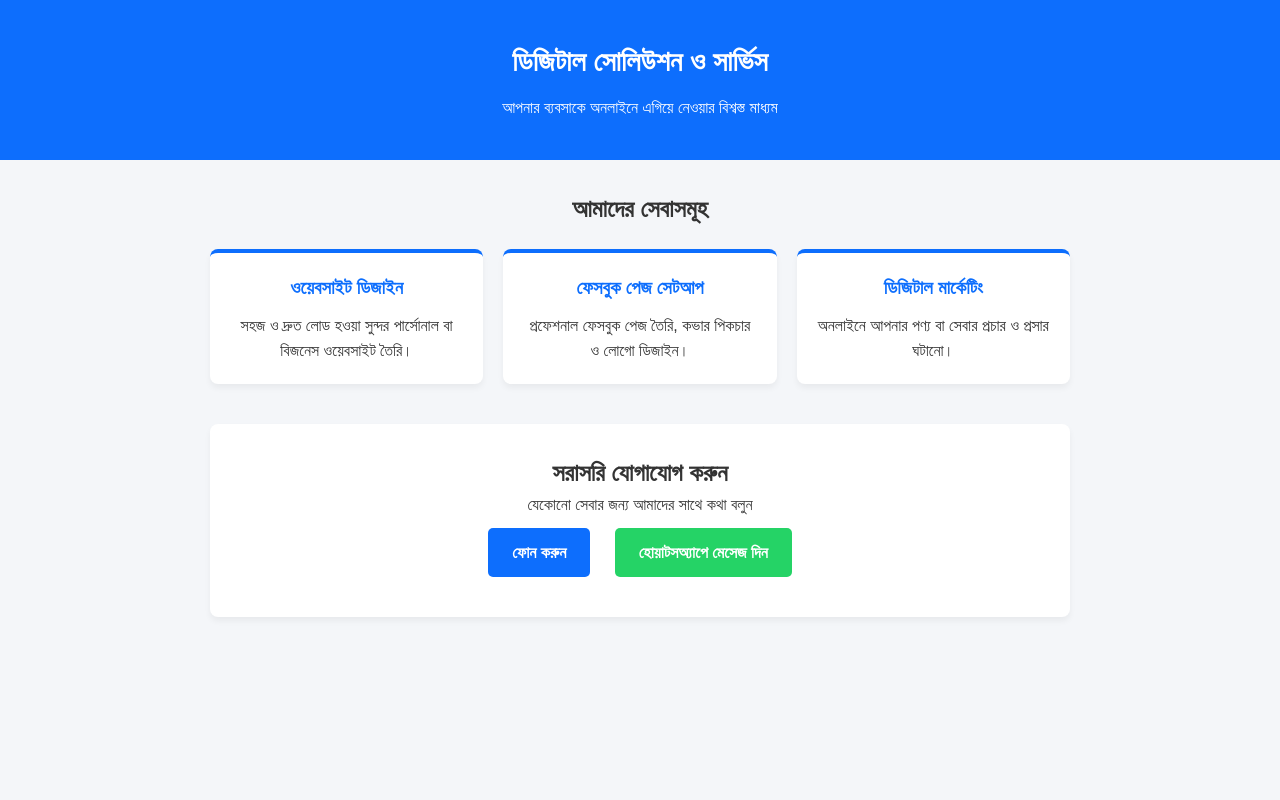
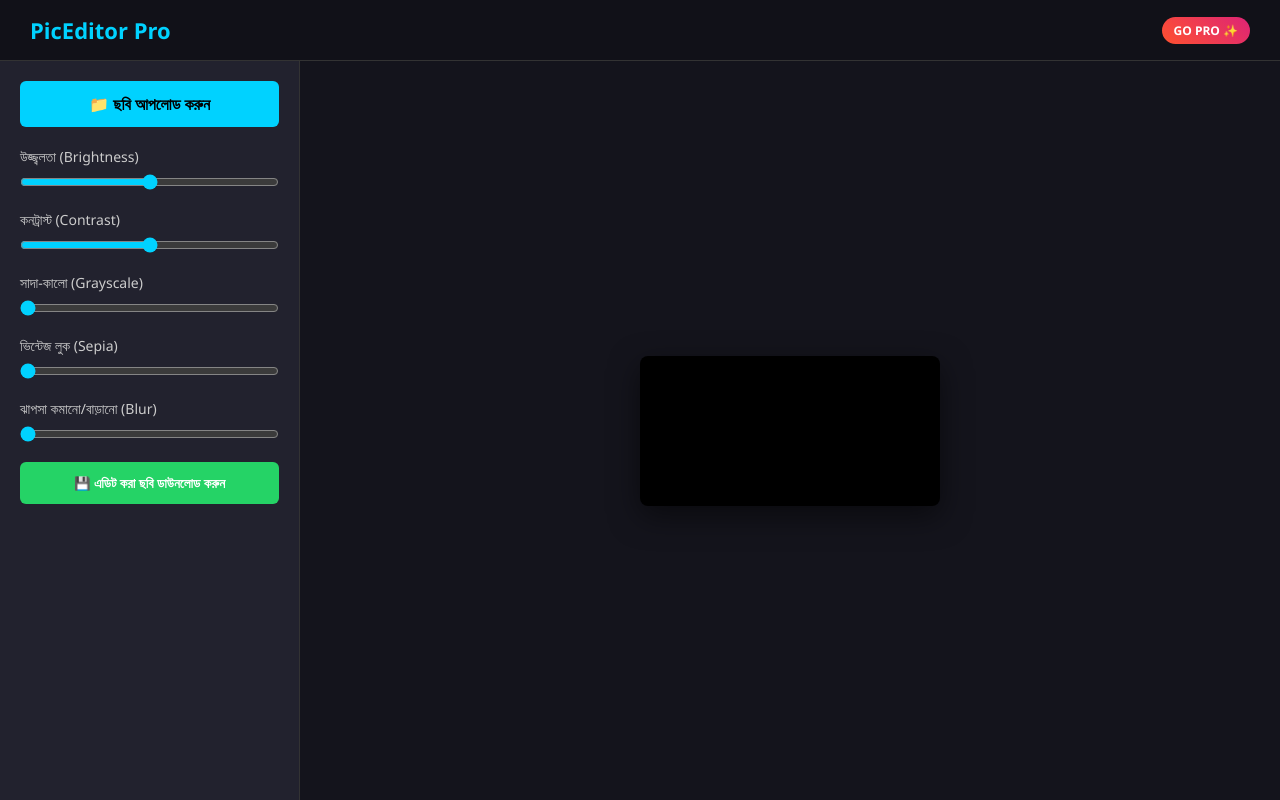
Before and after one commit to mdramimhossensiam3-lab/mdrafimhossen-lab.github.io, a plain HTML site: page index.html in a window 1280 px wide. Drawn offline with Linux system fonts and the light colour scheme.

Commit message:
Update index.html

```diff
--- a/index.html
+++ b/index.html
@@ -3,105 +3,268 @@
 <head>
     <meta charset="UTF-8">
     <meta name="viewport" content="width=device-width, initial-scale=1.0">
-    <title>ডিজিটাল সার্ভিস ও সোশ্যাল মিডিয়া মোকাবেলা</title>
+    <title>Pro Photo Editor & Creator</title>
     <style>
         * {
             box-sizing: border-box;
             margin: 0;
             padding: 0;
+            font-family: 'Segoe UI', Tahoma, Geneva, Verdana, sans-serif;
         }
         body {
-            font-family: Arial, sans-serif;
-            background-color: #f4f6f9;
-            color: #333;
-            line-height: 1.6;
+            background-color: #1a1a24;
+            color: #fff;
+            display: flex;
+            flex-direction: column;
+            min-height: 100vh;
         }
+        /* Navbar */
         header {
-            background: #0d6efd;
-            color: white;
-            padding: 40px 20px;
+            background: #111118;
+            padding: 15px 30px;
+            display: flex;
+            justify-content: space-between;
+            align-items: center;
+            border-bottom: 1px solid #333;
+        }
+        .logo {
+            font-size: 22px;
+            font-weight: bold;
+            color: #00d2ff;
+        }
+        .pro-badge {
+            background: linear-gradient(45deg, #ff512f, #dd2476);
+            padding: 5px 12px;
+            border-radius: 20px;
+            font-size: 12px;
+            font-weight: bold;
+            cursor: pointer;
+        }
+
+        /* Main Workspace */
+        .workspace {
+            display: flex;
+            flex: 1;
+            flex-wrap: wrap;
+        }
+        .sidebar {
+            width: 300px;
+            background: #22222e;
+            padding: 20px;
+            display: flex;
+            flex-direction: column;
+            gap: 20px;
+            border-right: 1px solid #333;
+        }
+        .canvas-area {
+            flex: 1;
+            display: flex;
+            justify-content: center;
+            align-items: center;
+            padding: 20px;
+            background: #14141c;
+            min-height: 400px;
+        }
+        canvas {
+            max-width: 100%;
+            max-height: 70vh;
+            border-radius: 8px;
+            box-shadow: 0 10px 30px rgba(0,0,0,0.5);
+            background: #000;
+        }
+
+        /* Controls */
+        .control-group {
+            display: flex;
+            flex-direction: column;
+            gap: 8px;
+        }
+        .control-group label {
+            font-size: 14px;
+            color: #ccc;
+        }
+        input[type="range"] {
+            width: 100%;
+            accent-color: #00d2ff;
+        }
+        .file-btn, .action-btn {
+            background: #00d2ff;
+            color: #000;
+            padding: 12px;
+            border: none;
+            border-radius: 6px;
+            font-weight: bold;
+            cursor: pointer;
             text-align: center;
+            transition: 0.3s;
         }
-        header h1 {
-            font-size: 28px;
-            margin-bottom: 10px;
+        .file-btn:hover, .action-btn:hover {
+            background: #0099cc;
+            color: #fff;
         }
-        .container {
-            max-width: 900px;
-            margin: 30px auto;
-            padding: 0 20px;
-        }
-        .services-grid {
-            display: grid;
-            grid-template-columns: repeat(auto-fit, minmax(250px, 1fr));
-            gap: 20px;
-            margin-top: 20px;
-        }
-        .card {
-            background: white;
-            padding: 20px;
-            border-radius: 8px;
-            box-shadow: 0 4px 6px rgba(0,0,0,0.05);
-            text-align: center;
-            border-top: 4px solid #0d6efd;
-        }
-        .card h3 {
-            margin-bottom: 10px;
-            color: #0d6efd;
-        }
-        .contact-box {
-            background: #ffffff;
-            border-radius: 8px;
-            padding: 30px;
-            margin-top: 40px;
-            text-align: center;
-            box-shadow: 0 4px 6px rgba(0,0,0,0.05);
-        }
-        .btn {
-            display: inline-block;
-            padding: 12px 24px;
-            margin: 10px;
-            border-radius: 5px;
-            text-decoration: none;
-            font-weight: bold;
+        .download-btn {
+            background: #25d366;
             color: white;
         }
-        .btn-call { background-color: #0d6efd; }
-        .btn-whatsapp { background-color: #25d366; }
+        .download-btn:hover {
+            background: #1eb954;
+        }
+
+        /* Pro Modal */
+        .modal {
+            display: none;
+            position: fixed;
+            top: 0; left: 0; width: 100%; height: 100%;
+            background: rgba(0,0,0,0.8);
+            justify-content: center;
+            align-items: center;
+        }
+        .modal-content {
+            background: #22222e;
+            padding: 30px;
+            border-radius: 12px;
+            text-align: center;
+            max-width: 400px;
+        }
+        .modal-content h2 {
+            margin-bottom: 10px;
+            color: #ff512f;
+        }
+        .close-btn {
+            margin-top: 15px;
+            background: #555;
+            color: white;
+            padding: 8px 16px;
+            border: none;
+            border-radius: 4px;
+            cursor: pointer;
+        }
     </style>
 </head>
 <body>
 
     <header>
-        <h1>ডিজিটাল সোলিউশন ও সার্ভিস</h1>
-        <p>আপনার ব্যবসাকে অনলাইনে এগিয়ে নেওয়ার বিশ্বস্ত মাধ্যম</p>
+        <div class="logo">PicEditor Pro</div>
+        <div class="pro-badge" onclick="openProModal()">GO PRO ✨</div>
     </header>
 
-    <div class="container">
-        <h2 style="text-align: center;">আমাদের সেবাসমূহ</h2>
+    <div class="workspace">
+        <!-- Controls Sidebar -->
+        <div class="sidebar">
+            <input type="file" id="upload" accept="image/*" style="display:none">
+            <label for="upload" class="file-btn">📁 ছবি আপলোড করুন</label>
 
-        <div class="services-grid">
-            <div class="card">
-                <h3>ওয়েবসাইট ডিজাইন</h3>
-                <p>সহজ ও দ্রুত লোড হওয়া সুন্দর পার্সোনাল বা বিজনেস ওয়েবসাইট তৈরি।</p>
+            <div class="control-group">
+                <label>উজ্জ্বলতা (Brightness)</label>
+                <input type="range" id="brightness" min="0" max="200" value="100">
             </div>
-            <div class="card">
-                <h3>ফেসবুক পেজ সেটআপ</h3>
-                <p>প্রফেশনাল ফেসবুক পেজ তৈরি, কভার পিকচার ও লোগো ডিজাইন।</p>
+
+            <div class="control-group">
+                <label>কনট্রাস্ট (Contrast)</label>
+                <input type="range" id="contrast" min="0" max="200" value="100">
             </div>
-            <div class="card">
-                <h3>ডিজিটাল মার্কেটিং</h3>
-                <p>অনলাইনে আপনার পণ্য বা সেবার প্রচার ও প্রসার ঘটানো।</p>
+
+            <div class="control-group">
+                <label>সাদা-কালো (Grayscale)</label>
+                <input type="range" id="grayscale" min="0" max="100" value="0">
             </div>
+
+            <div class="control-group">
+                <label>ভিন্টেজ লুক (Sepia)</label>
+                <input type="range" id="sepia" min="0" max="100" value="0">
+            </div>
+
+            <div class="control-group">
+                <label>ঝাপসা কমানো/বাড়ানো (Blur)</label>
+                <input type="range" id="blur" min="0" max="10" value="0">
+            </div>
+
+            <button class="action-btn download-btn" onclick="downloadImage()">💾 এডিট করা ছবি ডাউনলোড করুন</button>
         </div>
 
-        <div class="contact-box">
-        <h2>সরাসরি যোগাযোগ করুন</h2>
-        <p>যেকোনো সেবার জন্য আমাদের সাথে কথা বলুন</p>
-        <a href="tel:01700000000" class="btn btn-call">ফোন করুন</a>
-        <a href="https://wa.me/8801310153278" class="btn btn-whatsapp">হোয়াটসঅ্যাপে মেসেজ দিন</a>
-    </div>
+        <!-- Canvas Workspace -->
+        <div class="canvas-area">
+            <canvas id="canvas"></canvas>
+        </div>
     </div>
 
+    <!-- Pro Upgrade Modal -->
+    <div class="modal" id="proModal">
+        <div class="modal-content">
+            <h2>PRO ভার্সনে আপডেট করুন</h2>
+            <p>এআই দিয়ে অটোমেটিক পুরোনো ছবি পরিষ্কার করা এবং ব্যাকগ্রাউন্ড রিমুভ করার সুবিধা পেতে PRO সাবস্ক্রিপশন নিন।</p>
+            <br>
+            <button class="file-btn" style="width:100%">মাত্র ৳৪৯৯/মাস - কিনুন</button>
+            <button class="close-btn" onclick="closeProModal()">বন্ধ করুন</button>
+        </div>
+    </div>
+
+    <script>
+        const upload = document.getElementById('upload');
+        const canvas = document.getElementById('canvas');
+        const ctx = canvas.getContext('2d');
+
+        let img = new Image();
+
+        // Load Uploaded Image
+        upload.addEventListener('change', (e) => {
+            const file = e.target.files[0];
+            if (file) {
+                const reader = new FileReader();
+                reader.onload = (event) => {
+                    img.onload = () => {
+                        canvas.width = img.width;
+                        canvas.height = img.height;
+                        applyFilters();
+                    };
+                    img.src = event.target.result;
+                };
+                reader.readAsDataURL(file);
+            }
+        });
+
+        // Sliders & Controls
+        const brightness = document.getElementById('brightness');
+        const contrast = document.getElementById('contrast');
+        const grayscale = document.getElementById('grayscale');
+        const sepia = document.getElementById('sepia');
+        const blur = document.getElementById('blur');
+
+        function applyFilters() {
+            if (!img.src) return;
+            ctx.filter = `
+                brightness(${brightness.value}%)
+                contrast(${contrast.value}%)
+                grayscale(${grayscale.value}%)
+                sepia(${sepia.value}%)
+                blur(${blur.value}px)
+            `;
+            ctx.drawImage(img, 0, 0, canvas.width, canvas.height);
+        }
+
+        [brightness, contrast, grayscale, sepia, blur].forEach(slider => {
+            slider.addEventListener('input', applyFilters);
+        });
+
+        // Download Image
+        function downloadImage() {
+            if (!img.src) {
+                alert("দয়া করে প্রথমে একটি ছবি আপলোড করুন!");
+                return;
+            }
+            const link = document.createElement('a');
+            link.download = 'edited-photo.png';
+            link.href = canvas.toDataURL();
+            link.click();
+        }
+
+        // Pro Modal Functions
+        function openProModal() {
+            document.getElementById('proModal').style.display = 'flex';
+        }
+        function closeProModal() {
+            document.getElementById('proModal').style.display = 'none';
+        }
+    </script>
 </body>
 </html>
```
